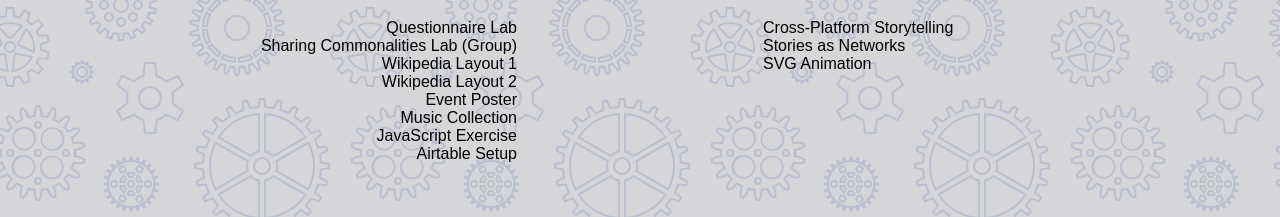
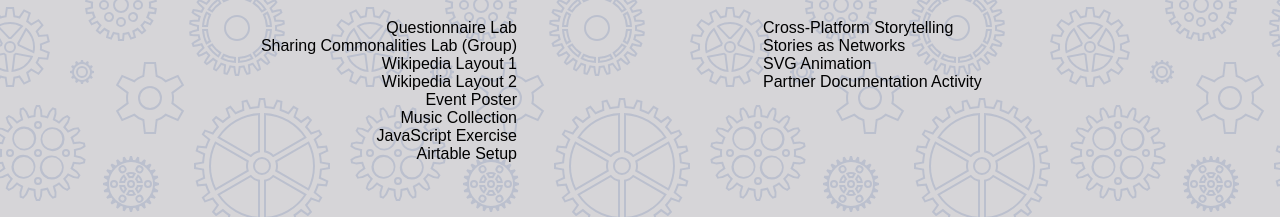
Before and after one commit to wangt942/wangt942.github.io, a plain HTML site: page index.html in a window 1280 px wide. Shown: the part 115-332 px from the top of the page. Drawn offline with Linux system fonts and the light colour scheme; a web font is replaced by a local one.

Commit message:
Update index.html

```diff
--- a/index.html
+++ b/index.html
@@ -27,6 +27,7 @@
 <a href="https://tingyue-wang-cross-platform-storytelling-1.glitch.me/">Cross-Platform Storytelling</a><br/>
 <a href="https://tingyue-wang-stories-as-networks-1.glitch.me/1.1.html">Stories as Networks</a><br/>
 <a href="https://21s-tingyue-wang-svg.glitch.me">SVG Animation</a><br/>
+<a href="https://wangt942.github.io/tingyue-wang-partner-documentation-activity/">Partner Documentation Activity</a><br/>
 </p>
 </div>
 
```
